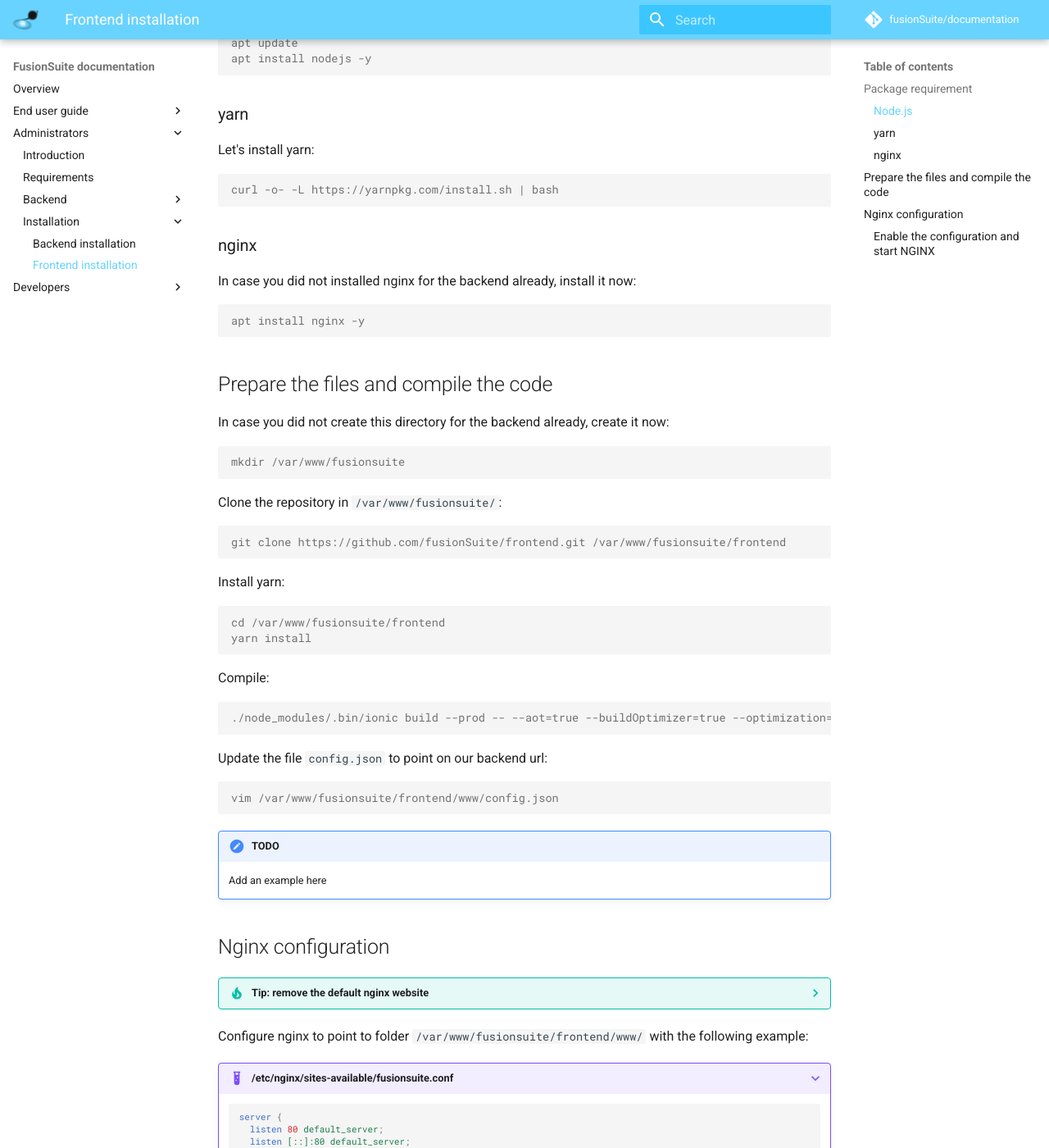
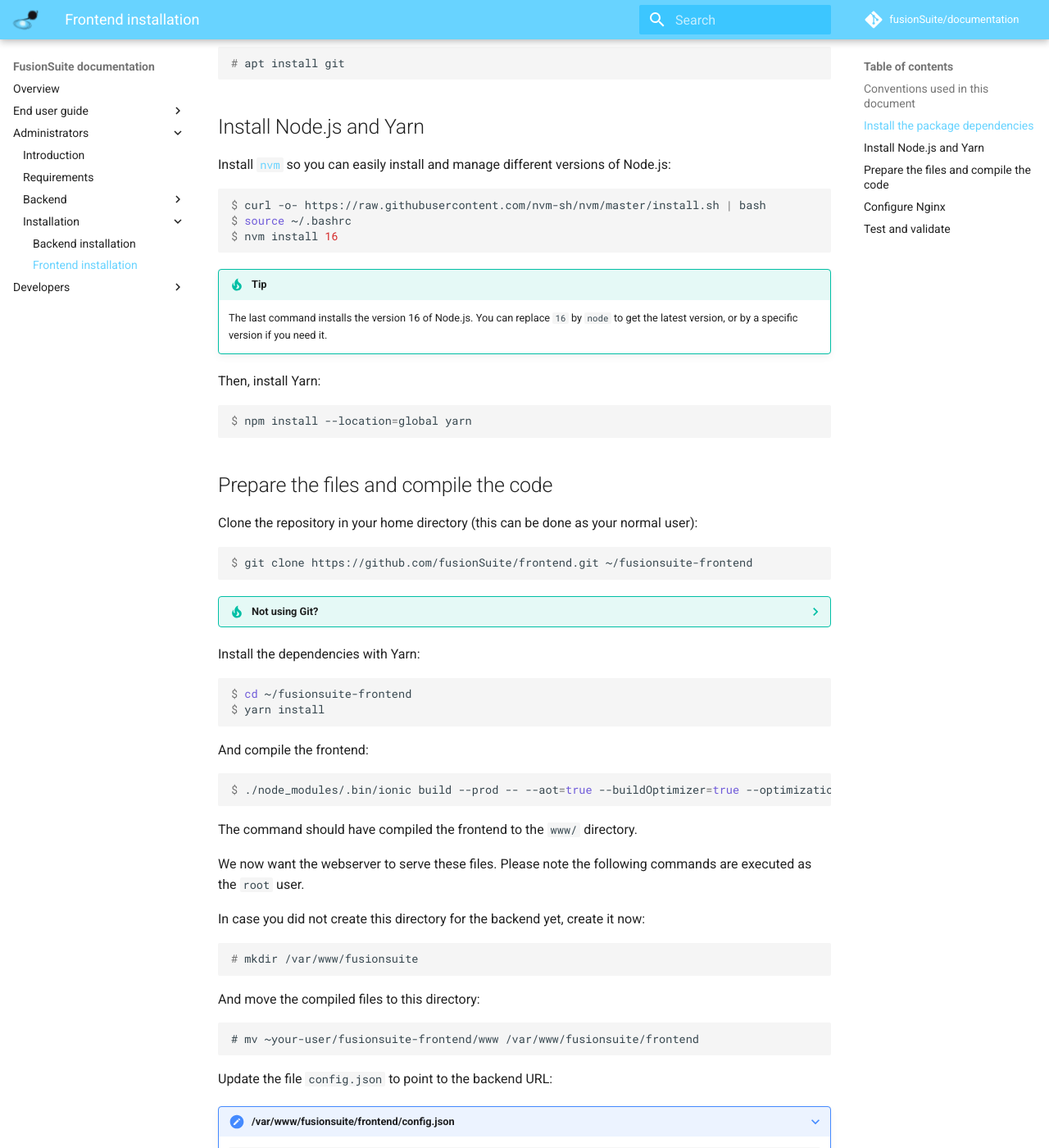
Before and after one commit to fusionSuite/documentation, an MkDocs documentation site: the page built from docs/administrators/installation/frontend.md, in a window 1280 px wide and 1400 px high, scrolled down 645 px. Shown: the whole window at 82% size. Built offline with MkDocs 1.6.1 and Material for MkDocs 9.7.7, drawn with Linux system fonts in a browser that asks for light colours; comment, search, counter and statistics services are not loaded; some of the changed text lies outside the part shown.

Commit message:
Update administrators frontend installation doc

````diff
--- a/docs/administrators/installation/frontend.md
+++ b/docs/administrators/installation/frontend.md
@@ -3,120 +3,165 @@
 This documentation has been made and tested for:
 
 - Debian 11 (Bullseye)
-- Node.js
-- yarn
 - Nginx
 
-## Package requirement
+Other systems should work as well, but you may have to adapt some commands.
 
-Make your system up to date and install the basics requirements:
+## Conventions used in this document
+
+- commands starting by `#` must be executed by the `root` user;
+- commands starting by `$` must be executed by your normal user.
+
+## Install the package dependencies
+
+Install the dependencies with the following command:
 
 ```console
-apt update && apt upgrade -y
-apt install curl vim git -y
+# apt install curl nginx
 ```
 
-### Node.js
-
-Let's install Node.js:
+If you want to install FusionSuite with Git (recommended method), you should
+install it as well:
 
 ```console
-curl -fsSL https://deb.nodesource.com/setup_current.x | bash -
-apt update
-apt install nodejs -y
+# apt install git
 ```
 
-### yarn
+## Install Node.js and Yarn
 
-Let's install yarn:
+Install [`nvm`](https://github.com/nvm-sh/nvm) so you can easily install and
+manage different versions of Node.js:
 
 ```console
-curl -o- -L https://yarnpkg.com/install.sh | bash
+$ curl -o- https://raw.githubusercontent.com/nvm-sh/nvm/master/install.sh | bash
+$ source ~/.bashrc
+$ nvm install 16
 ```
 
-### nginx
+!!!tip
+    The last command installs the version 16 of Node.js. You can replace `16`
+    by `node` to get the latest version, or by a specific version if you need
+    it.
 
-In case you did not installed nginx for the backend already, install it now:
+Then, install Yarn:
 
 ```console
-apt install nginx -y
+$ npm install --location=global yarn
 ```
 
 ## Prepare the files and compile the code
 
-In case you did not create this directory for the backend already, create it now:
+Clone the repository in your home directory (this can be done as your normal
+user):
 
 ```console
-mkdir /var/www/fusionsuite
+$ git clone https://github.com/fusionSuite/frontend.git ~/fusionsuite-frontend
 ```
 
-Clone the repository in `/var/www/fusionsuite/`:
+??? tip "Not using Git?"
+    Instead of using Git, you may prefer to get FusionSuite via an archive:
+
+    ```console
+    $ curl -L --output fusionsuite.tar.gz https://github.com/fusionSuite/frontend/archive/refs/heads/master.tar.gz
+    $ tar xzf fusionsuite.tar.gz
+    $ mv frontend-master/ ~/fusionsuite-frontend
+    ```
+
+Install the dependencies with Yarn:
 
 ```console
-git clone https://github.com/fusionSuite/frontend.git /var/www/fusionsuite/frontend
+$ cd ~/fusionsuite-frontend
+$ yarn install
 ```
 
-Install yarn:
+And compile the frontend:
 
 ```console
-cd /var/www/fusionsuite/frontend
-yarn install
+$ ./node_modules/.bin/ionic build --prod -- --aot=true --buildOptimizer=true --optimization=true --vendor-chunk=true
 ```
 
-Compile:
+The command should have compiled the frontend to the `www/` directory.
+
+We now want the webserver to serve these files. Please note the following
+commands are executed as the `root` user.
+
+In case you did not create this directory for the backend yet, create it now:
 
 ```console
-./node_modules/.bin/ionic build --prod -- --aot=true --buildOptimizer=true --optimization=true --vendor-chunk=true
+# mkdir /var/www/fusionsuite
 ```
 
-Update the file `config.json` to point on our backend url:
+And move the compiled files to this directory:
+
+```
+# mv ~your-user/fusionsuite-frontend/www /var/www/fusionsuite/frontend
+```
+
+Update the file `config.json` to point to the backend URL:
+
+???+ note "/var/www/fusionsuite/frontend/config.json"
+    ```json
+    {
+        "backendUrl": "http://fusionsuite-backend.example.com"
+    }
+    ```
+
+And don't forget to set the correct permissions on the files:
 
 ```console
-vim /var/www/fusionsuite/frontend/www/config.json
+# chown -R www-data:www-data /var/www/fusionsuite
 ```
 
-!!! note "TODO"
-    Add an example here
+## Configure Nginx
 
-## Nginx configuration
+Edit the file `/etc/nginx/sites-available/fusionsuite.conf` by adapting the
+following example (especially the `server_name` directive):
 
-??? tip "Tip: remove the default nginx website"
-    If you want to disable the default nginx website just delete the file `/etc/nginx/sites-enabled/default`
-    ```console
-    rm /etc/nginx/sites-enabled/default
-    ```
-
-Configure nginx to point to folder `/var/www/fusionsuite/frontend/www/` with the following example:
-
-???+ example "/etc/nginx/sites-available/fusionsuite.conf"
+???+ note "/etc/nginx/sites-available/fusionsuite.conf"
     ```nginx
     server {
-      listen 80 default_server;
-      listen [::]:80 default_server;
+      listen 80;
+      listen [::]:80;
 
-      root /var/www/fusionsuite/frontend/www;
-      index index.php index.html;
-      server_name _;
+      root /var/www/fusionsuite/frontend;
+      index index.html;
+      server_name fusionsuite.example.com;
 
       location / {
-        allow        127.0.0.1;
+        try_files $uri $uri/ /index.html =404;
       }
     }
     ```
 
-### Enable the configuration and start NGINX
+!!! tip
+    If you already have a block for the backend, you can put this one before or
+    after, or you can create a different file under `/etc/nginx/sites-available`.
 
-??? tip "Tip: Check your configuration"
-    You can check your configuration with the command `nginx -t`
+!!! tip
+    You can check your configuration is correct with the command `nginx -t`.
 
-If it not already the case (the backend is configured in the same file), make your site enable:
+If it's not already the case, enable the configuration file:
 
 ```console
-ln -s /etc/nginx/sites-available/fusionsuite.conf /etc/nginx/sites-enabled/fusionsuite.conf
+# ln -s /etc/nginx/sites-available/fusionsuite.conf /etc/nginx/sites-enabled/fusionsuite.conf
 ```
 
-Then restart nginx:
+Then reload Nginx:
 
 ```console
-systemctl restart nginx
+# systemctl reload nginx
 ```
+
+## Test and validate
+
+Now, the frontend should be accessible at the URL you've configured in Nginx
+(at least if your DNS is correctly configured!)
+
+You can open your browser at `http://fusionsuite.example.com` and verify
+FusionSuite works.
+
+If the connection to the backend works, you should see a bunch of types in the
+menu on the left.
+
+If the interface is displayed, but the menu is empty, you should verify the
+`backendUrl` value in the file `/var/www/fusionsuite/frontend/config.json`.
````
